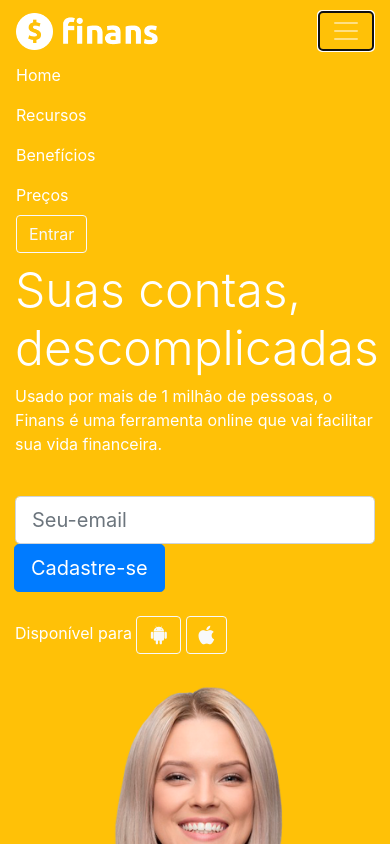
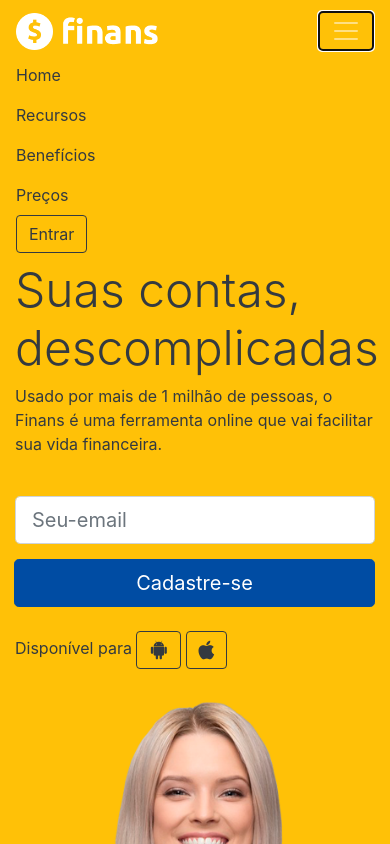
Before and after one commit to Allanpt/Finans, a plain HTML site: page index.html in a window 390 px wide. Both pictures are taken after a click on the button 346 px from the left and 31 px from the top of the page. Shown: the top 844 px of the page. Drawn offline with nearby package versions, Linux system fonts and the light colour scheme.

Commit message:
Ajustes de visibilidade

```diff
--- a/index.html
+++ b/index.html
@@ -22,21 +22,21 @@
             <a href="" class="navbar-brand"><img src="assets/logo.png" alt="logo" width="142"></a>
 
             <button class="navbar-toggler" data-toggle="collapse" data-target="#navegacao">
-              <span class="navbar-toggler-icon text-white"></span>
+              <span class="navbar-toggler-icon text-dark"></span>
             </button>
 
             <div id="navegacao" class="collapse navbar-collapse" >
               <ul class="navbar-nav ml-auto">
-                <li class="nav-item "><a class="nav-link text-white" href="">Home</a></li>
-                <li class="nav-item"><a class="nav-link text-white" href="">Recursos</a></li>
-                <li class="nav-item"><a class="nav-link text-white" href="">Benefícios</a></li>
-                <li class="nav-item"><a class="nav-link text-white mr-4" href="">Preços</a></li>
-                <button class="nav-item btn btn-outline-light mr-auto">Entrar</button>
+                <li class="nav-item "><a class="nav-link text-dark" href="">Home</a></li>
+                <li class="nav-item"><a class="nav-link text-dark" href="">Recursos</a></li>
+                <li class="nav-item"><a class="nav-link text-dark" href="">Benefícios</a></li>
+                <li class="nav-item"><a class="nav-link text-dark mr-4" href="">Preços</a></li>
+                <button class="nav-item btn btn-outline-dark mr-auto">Entrar</button>
               </ul>
             </div>
           </section>
         </nav>
-        <div id="home" class="bg-warning text-white">
+        <div id="home" class="bg-warning text-dark">
           <div class="container">
             <section class="row">
               <div class="col-md-6 d-flex flex-column align-self-center">
@@ -51,10 +51,10 @@
                   </div>
                 </form>
                 <p>Disponível para
-                  <a href="" class=" btn btn-outline-light">
+                  <a href="" class=" btn btn-outline-dark">
                     <i class="fab fa-android fa-lg"></i>
                   </a>
-                  <a href="" class="btn btn-outline-light">
+                  <a href="" class="btn btn-outline-dark">
                     <i class="fab fa-apple fa-lg"></i>
                   </a>
                 </p>
--- a/style.css
+++ b/style.css
@@ -1,5 +1,11 @@
+.btn-primary {
+   color: #fff;
+   background-color: #004CA3;
+   border-color: #004CA3;
+}
 .navbar-dark .navbar-toggler{
-   border-color: rgb(250, 250, 250);
+   border-color: #0C0C0C;
+
 }
 .caixa {
    padding: 60px 0;
@@ -38,6 +44,16 @@ footer #social-media{
    #home form .form-control{
       width: 100%;
    }
+   .input-group-append {
+      margin-top: 15px;
+  }
+  .input-group{
+      display: block;
+
+  }
+  .input-group-lg>.input-group-append>.btn {
+      width: 100%;
+  }
    #home form input,
    #home form button{
       border-radius: 4.8px;
```
